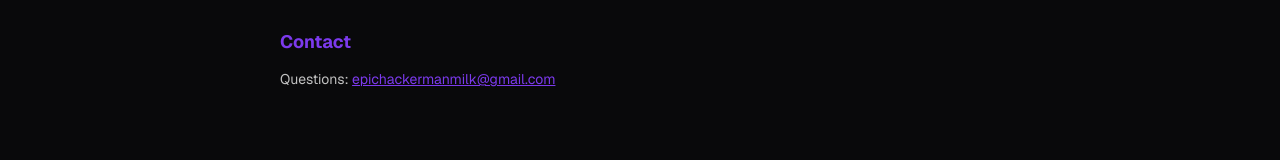
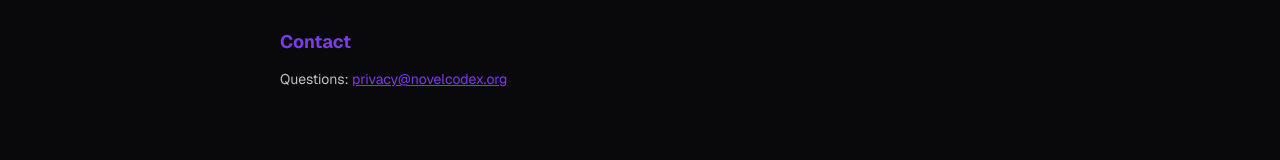
Before and after one commit to epichackermanmilk/cultivationai, a Next.js app: page /novel-translate-policy in a window 1280 px wide. Shown: the part 1188-1348 px from the top of the page. Built offline with nearby package versions, Linux system fonts and the light colour scheme; no server answers.

Commit message:
Update contact email in novel translate policy

```diff
--- a/app/novel-translate-policy/page.tsx
+++ b/app/novel-translate-policy/page.tsx
@@ -70,7 +70,7 @@ export default function NovelTranslatePolicyPage() {
         </Section>
 
         <Section title="Contact">
-          <p>Questions: <a href="mailto:epichackermanmilk@gmail.com" className="underline hover:opacity-80" style={{ color: 'rgb(var(--v))' }}>epichackermanmilk@gmail.com</a></p>
+          <p>Questions: <a href="mailto:privacy@novelcodex.org" className="underline hover:opacity-80" style={{ color: 'rgb(var(--v))' }}>privacy@novelcodex.org</a></p>
         </Section>
       </div>
     </DocShell>
```
